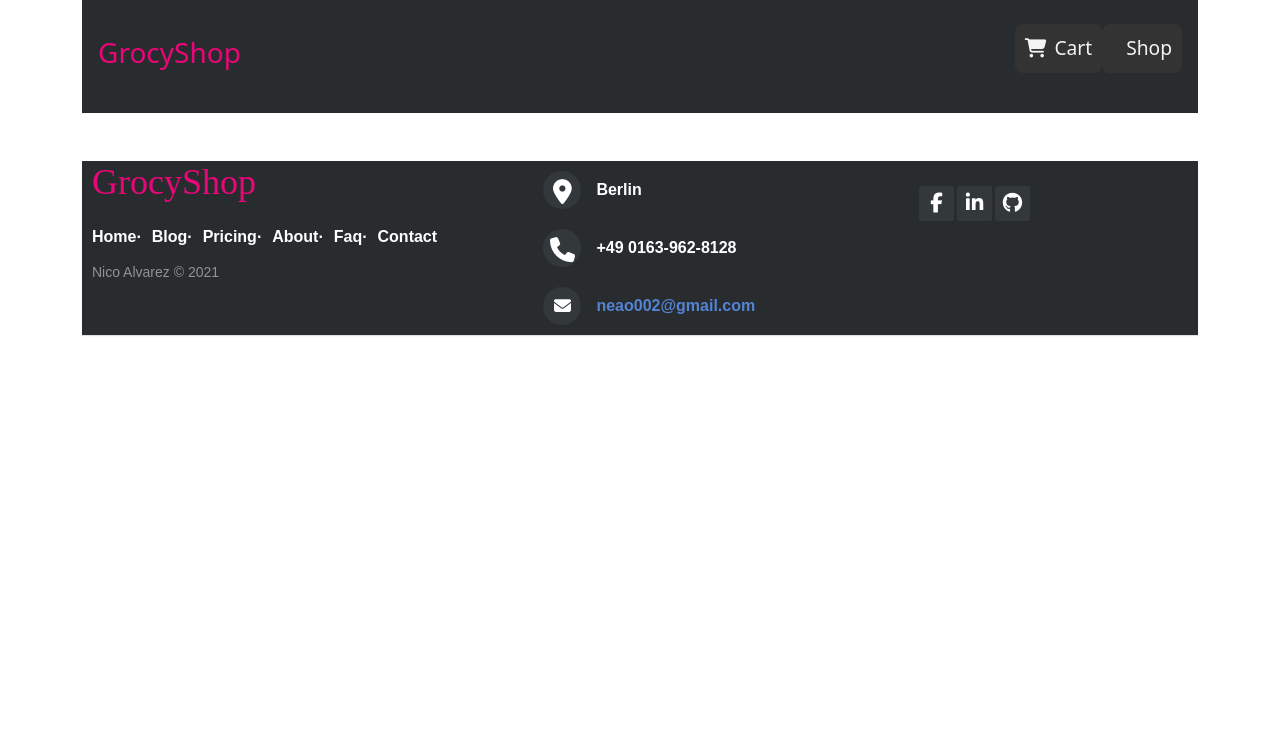
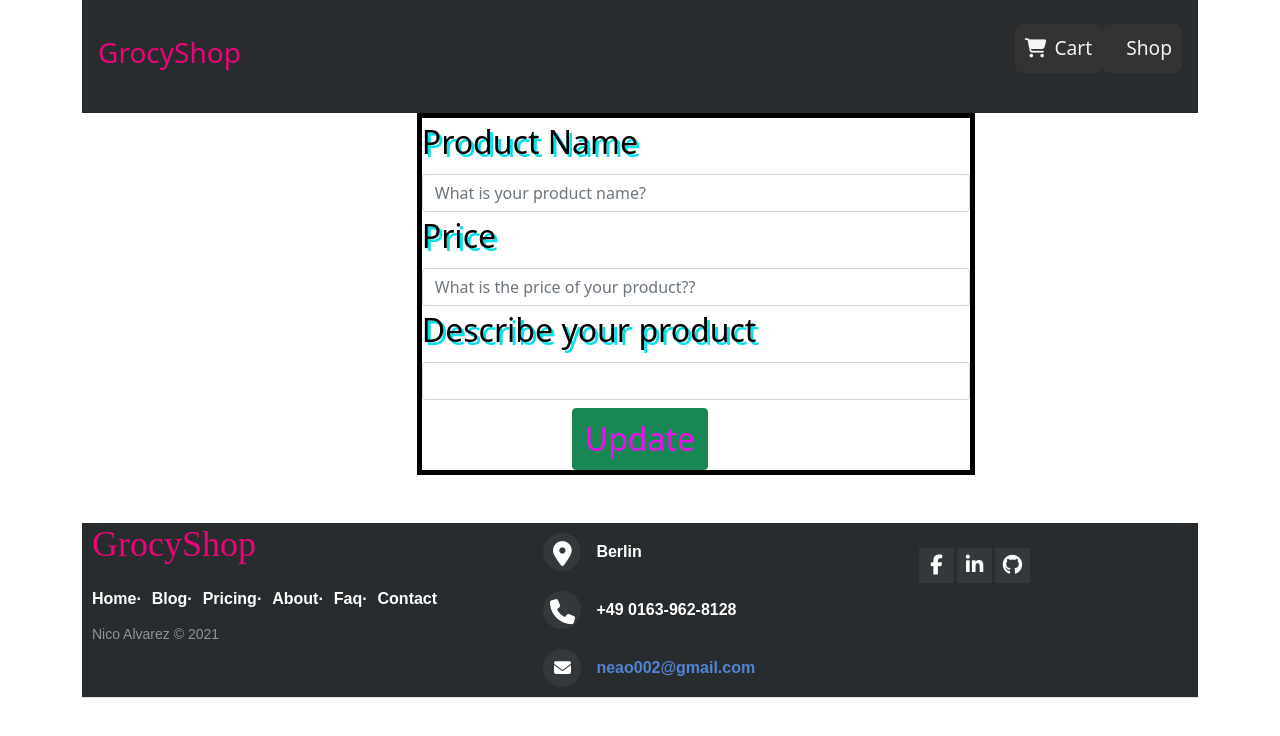
Before and after one commit to neao002/ShopilyCart, a React (Create React App) app in the folder frontend/: page /update/1 in a window 1280 px wide. Shown: the top 736 px of the page. Built offline with nearby package versions, Linux system fonts and the light colour scheme; no server answers.

Commit message:
Adding update part

```diff
--- a/frontend/src/App.js
+++ b/frontend/src/App.js
@@ -1,15 +1,21 @@
 import "./App.css";
-
+import { useState } from "react";
 import "bootstrap/dist/css/bootstrap.min.css";
 import { Container } from "react-bootstrap";
 import { BrowserRouter as Router, Switch, Route } from "react-router-dom";
 import NavBar from "./Components/Navbar";
 import Products from "./Components/Products";
-import AllProducts from "./Components/AllProducts";
+// import AllProducts from "./Components/AllProducts";
 import Home from "./Components/Home";
+import Update from "./Components/Update";
 import Footer from "./Components/Footer";
 
 function App() {
+  const [isUpdated, setIsUpdated] = useState(false);
+  const updateHandler = () => {
+    setIsUpdated(!isUpdated);
+  };
+
   return (
     <Router>
       <Container>
@@ -19,10 +25,10 @@ function App() {
             <Home />
           </Route>
           <Route path="/add_Products">
-            <Products />
+            <Products updating={updateHandler} />
           </Route>
-          <Route path="/all_Products">
-            <AllProducts />
+          <Route path="/update/:id">
+            <Update />
           </Route>
         </Switch>
 
--- a/frontend/src/Components/AllProducts.js
+++ b/frontend/src/Components/AllProducts.js
@@ -1,6 +1,6 @@
-import { Row, Col, Card } from "react-bootstrap";
+import { Row, Card } from "react-bootstrap";
 import axios from "axios";
-import { Link } from "react-router-dom";
+
 import { useEffect, useState } from "react";
 import "./Css/AllProducts.css";
 
--- a/frontend/src/Components/Products.js
+++ b/frontend/src/Components/Products.js
@@ -4,44 +4,36 @@ import { Link } from "react-router-dom";
 import axios from "axios";
 import "./Css/Products.css";
 
-function Add_new() {
+function Add_new({ updating }) {
   const [data, setName] = useState({
     productName: "",
     price: "",
     descripcion: " ",
   });
-  const [picture, setPicture] = useState();
+
   const [product, setProduct] = useState([]);
   const [deleteMsg, setDeleteMsg] = useState();
 
   // appending and sending data to back-end
 
   const add = (event) => {
-    // event.preventDefault();
-    const getProduct = new FormData();
-    getProduct.append("productName", data.productName);
-    getProduct.append("price", data.price);
-    getProduct.append("descripcion", data.descripcion);
-
-    getProduct.append("producPic", picture);
-
+    event.preventDefault();
+    const jsonData = JSON.stringify(data);
+    console.log(data);
     const config = {
       headers: {
-        "content-type": "multipart/form-data",
+        "Content-Type": "application/json; charset=UTF-8",
+        Accept: "Token",
+        "Access-Control-Allow-Origin": "*",
       },
     };
 
     axios
-      .post("http://localhost:5000/products/add", getProduct, config)
+      .post("http://localhost:5000/products/add", jsonData, config)
       .then((response) => {
         console.log(response.data);
+        updating();
       });
-  };
-
-  // geting mypic
-
-  const getPic = (event) => {
-    setPicture(event.target.files[0]);
   };
 
   // getting and fetching my data
@@ -51,7 +43,7 @@ function Add_new() {
       console.log(response.data);
       setProduct(response.data);
     });
-  }, [deleteMsg]);
+  }, [updating]);
 
   // deleting my product from data base and browser
 
@@ -59,6 +51,7 @@ function Add_new() {
     axios.get("/products/delete/" + id).then((response) => {
       setDeleteMsg(response.data);
       console.log(response.data);
+      updating();
     });
   };
 
@@ -96,15 +89,7 @@ function Add_new() {
               }
             />
           </Form.Group>
-          <Form.Group>
-            <Form.File
-              className="inputAddPicture"
-              id="exampleFormControlFile1"
-              label="Upload a Picture"
-              onChange={getPic}
-              name="producPic"
-            />
-          </Form.Group>
+
           <Button
             className="mt-2 ml-4 ButtonAddShop"
             variant="success"
@@ -115,14 +100,10 @@ function Add_new() {
         </Form>
       </Col>
       {deleteMsg != null && <Alert variant="success">{deleteMsg}</Alert>}
-      <h1 className="mt-5 product-image-products">My Products</h1>
+      <h1 className="mt-5">My Products</h1>
       {product.map((item) => {
         return (
-          <Card style={{ width: "18rem" }}>
-            <Card.Img
-              variant="top"
-              src={`http://localhost:5000/${item.producPic}`}
-            />
+          <Card className="mx-3" style={{ width: "18rem" }}>
             <Card.Body>
               <Card.Title>
                 <h3>Product Name:</h3>
@@ -133,14 +114,14 @@ function Add_new() {
               <h3>Description:</h3>
               <Card.Text>{item.descripcion}</Card.Text>
             </Card.Body>
-            <Link to="/all_Products">
-              {/* <button type="button" onClick={() => updateFood(item._id)}>
-                Update
-              </button> */}
-            </Link>
-            <button type="button" onClick={() => deleteProduct(item._id)}>
+
+            <button className="btn btn-warning">
+              <Link to={`/update/${item._id}`}>Update</Link>
+            </button>
+
+            <Button type="button" onClick={() => deleteProduct(item._id)}>
               Delete
-            </button>
+            </Button>
           </Card>
         );
       })}
--- /dev/null
+++ b/frontend/src/Components/Update.js
@@ -0,0 +1,105 @@
+import React from "react";
+import { Row, Col, Form, Button, Alert, Card } from "react-bootstrap";
+import { useState, useEffect } from "react";
+import { Link } from "react-router-dom";
+import axios from "axios";
+import { useHistory, useRouteMatch } from "react-router";
+
+function Update() {
+  const history = useHistory();
+  const match = useRouteMatch();
+
+  const [updateItem, setUpdateItem] = useState({
+    productName: "",
+    price: "",
+    descripcion: " ",
+  });
+  const updateGroceryItem = async (event) => {
+    event.preventDefault();
+    const jsonUpdateItem = JSON.stringify(updateItem);
+    const config = {
+      headers: {
+        "Content-Type": "application/json; charset=UTF-8",
+        Accept: "Token",
+        "Access-Control-Allow-Origin": "*",
+      },
+    };
+    await axios
+      .post(
+        `http://localhost:5000/products/updatedshop/${match.params.id}`,
+        jsonUpdateItem,
+        config
+      )
+      .then((response) => {
+        if (response.data) {
+          console.log(response.data);
+        }
+      })
+      .catch((err) => console.log("Error:", err));
+    setUpdateItem({
+      productName: "",
+      price: "",
+      descripcion: " ",
+    });
+
+    history.push("/add_Products");
+  };
+
+  useEffect(() => {
+    axios
+      .get(`http://localhost:5000/products/update/${match.params.id}`)
+      .then((response) => {
+        console.log(response.data);
+        setUpdateItem(response.data);
+      });
+  }, []);
+  console.log(updateItem);
+  return (
+    <div>
+      <Form className="formProduct" onSubmit={updateGroceryItem}>
+        <Form.Group>
+          <Form.Label>Product Name</Form.Label>
+          <Form.Control
+            value={updateItem.productName}
+            name="productName"
+            type="text"
+            placeholder="What is your product name?"
+            onChange={(e) =>
+              setUpdateItem({ ...updateItem, productName: e.target.value })
+            }
+          />
+          <Form.Label>Price</Form.Label>
+          <Form.Control
+            value={updateItem.price}
+            name="price"
+            type="text"
+            placeholder="What is the price of your product??"
+            onChange={(e) =>
+              setUpdateItem({ ...updateItem, price: e.target.value })
+            }
+          />
+          <Form.Label>Describe your product</Form.Label>
+          <Form.Control
+            value={updateItem.descripcion}
+            name="descripcion"
+            type="text"
+            placeholder="Please Describe the Product?"
+            onChange={(e) =>
+              setUpdateItem({ ...updateItem, descripcion: e.target.value })
+            }
+          />
+        </Form.Group>
+
+        <Button
+          className="mt-2 ml-4 ButtonAddShop"
+          variant="success"
+          type="submit"
+        >
+          Update
+        </Button>
+      </Form>
+    </div>
+  );
+}
+
+export default Update;
```
Also changed, not shown: package.json (+10 -2 lines), 1 other file (tests, documents, lock files or other folders).
